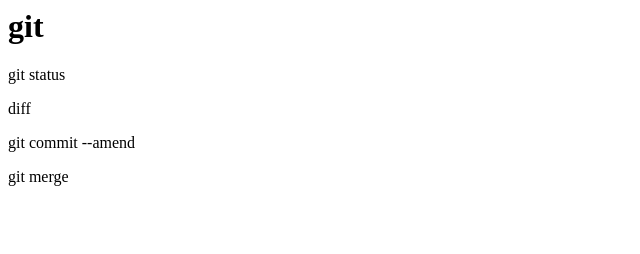
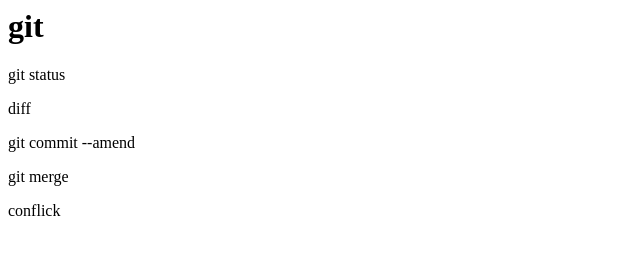
Before and after one commit to 86py/git_test, a plain HTML site: page index.html in a window 1280 px wide. Shown: the full height of the page, 0-640 px from the left. Drawn offline with Linux system fonts and the light colour scheme.

Commit message:
add confil

```diff
--- a/index.html
+++ b/index.html
@@ -3,3 +3,4 @@
 <p>diff</p>
 <p>git commit --amend</p>
 <p>git merge</p>
+<p>conflick</p>
```
